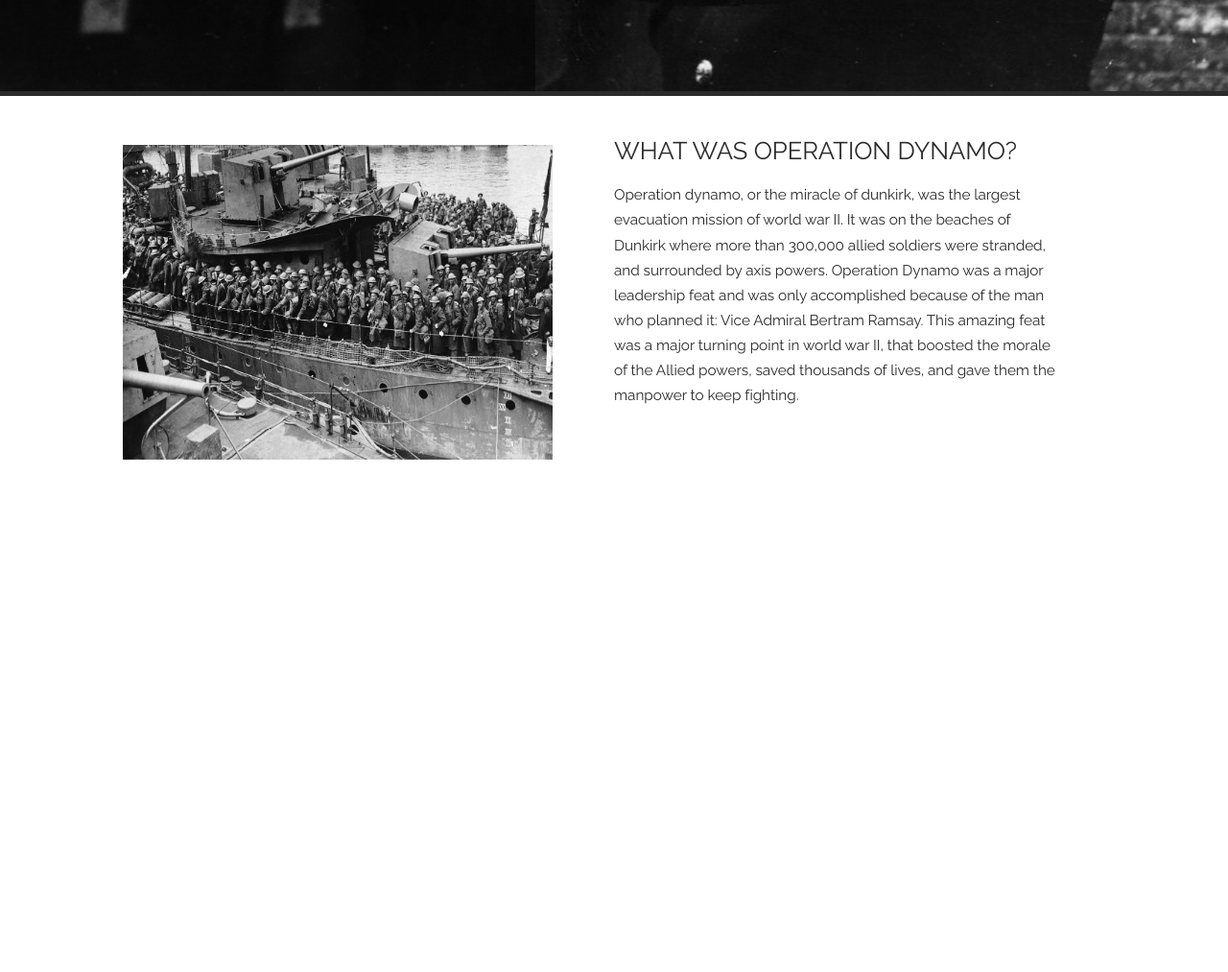
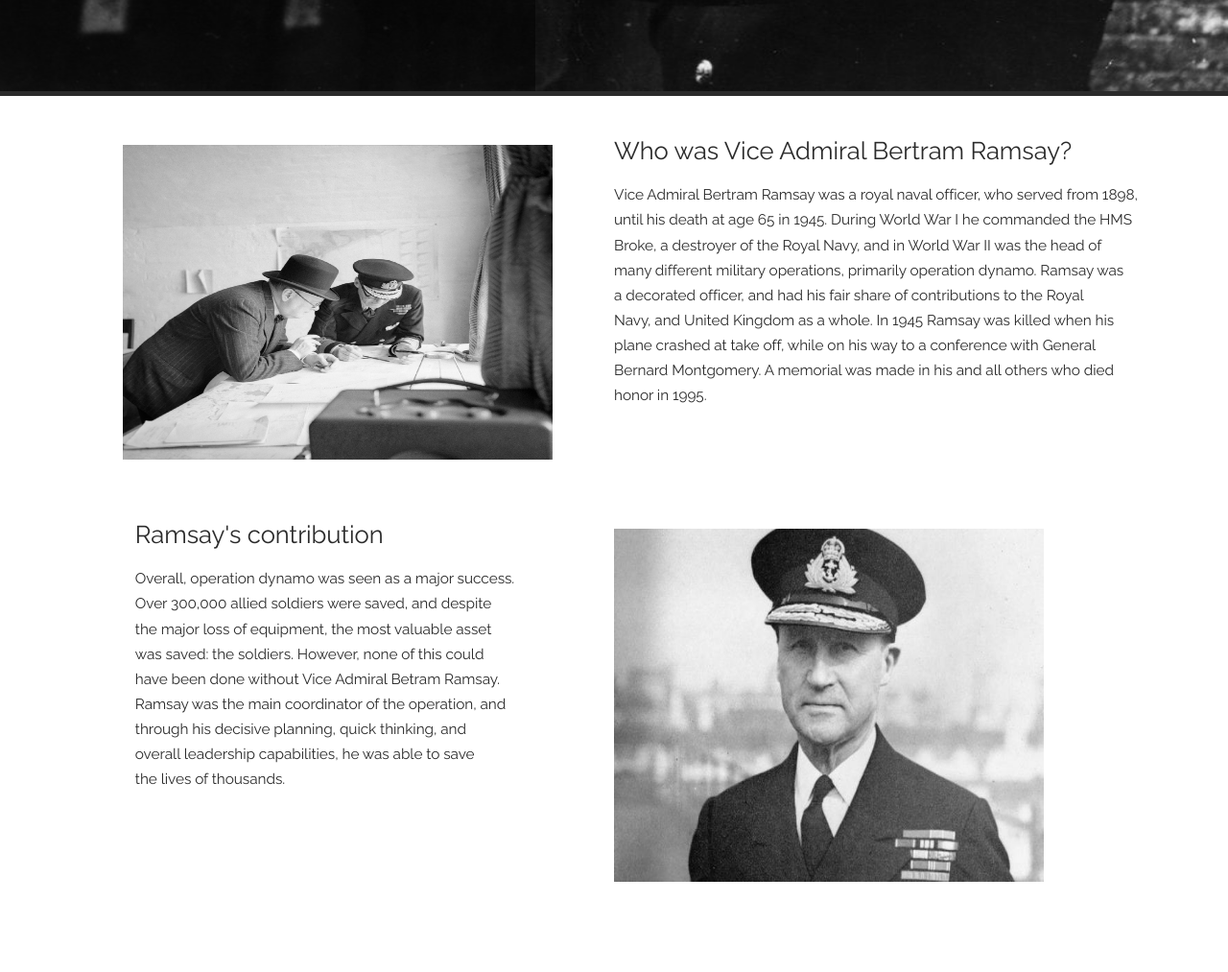
Before and after one commit to Abismal02/Abismal02, a plain HTML site: page The Man.html in a window 1280 px wide. Shown: the part 529-1542 px from the top of the page at 96% size. Before the commit the page ends 1142 px from the top, so only its background shows below. Drawn offline with Linux system fonts and the light colour scheme.

Commit message:
Update The Man.html

```diff
--- a/The Man.html
+++ b/The Man.html
@@ -51,7 +51,7 @@
     style=" position: absolute; z-index: index -3; width:100.06%; left: -1px; height: 73.4%; top: 5%; z-index:1;">
 
     <p  id="texts" style=" white-space:nowrap; font-size:4vw; color:#dedede; position: absolute;z-index:3; top: 20%;
-    "><a   target: self; style="color:#fff; text-decoration: none; z-index:1;" >THE <span class="br"></span>  <span style="color:#cc042c;">MISSION</span></p>
+    "><a   target: self; style="color:#fff; text-decoration: none; z-index:1;" >THE <span class="br"></span>  <span style="color:#cc042c;">MAN</span></p>
 
     <p  id="texts" style=" white-space:nowrap; font-size:100%; color:#dedede; position: absolute;z-index:3; top: -1%; left:8%;
     "><a href="index.html"  target: self; style="color:#2b2b2b; text-decoration: none; z-index:1;" >OPERATION <span style="color:#cc042c;">DYNAMO</span></p>
@@ -74,22 +74,42 @@
 <hr style="height:2px; background:#2b2b2b; z-index:5; position: absolute; border:0px; top:77%; width:100.04%; left: -.05%;height:5px;">
 
  <p  id="texts" style=" white-space:nowrap; font-size:2vw; color:#dedede; position: absolute;z-index:3; top: 80%; left:50%;
-    "><a  target: self; style="color:#2b2b2b; text-decoration: none; z-index:1;" ><span style="color:#2b2b2b;">WHAT WAS OPERATION DYNAMO?</span></p>
+    "><a  target: self; style="color:#2b2b2b; text-decoration: none; z-index:1;" ><span style="color:#2b2b2b;">Who was Vice Admiral Bertram Ramsay?</span></p>
 
 <p  id="texts" style=" white-space:nowrap; font-size:1.2vw; color:#dedede; position: absolute;z-index:3; top: 88%; left:50%; line-height:170%;
-    "><a  target: self; style="color:#2b2b2b; text-decoration: none; z-index:1;" >Operation dynamo, or the miracle of dunkirk, was the largest<br>
-     evacuation mission of world war II. It was on the beaches of <br>
-     Dunkirk where more than 300,000 allied soldiers were stranded,<br>
-     and surrounded by axis powers. Operation Dynamo was a major <br>
-     leadership feat and was only accomplished because of the man <br>
-     who planned it: Vice Admiral Bertram Ramsay. This amazing feat<br>
-      was a major turning point in world war II, that boosted the morale <br>
-     of the Allied powers, saved thousands of lives, and gave them the <br>
-     manpower to keep fighting.</p>
+    "><a  target: self; style="color:#2b2b2b; text-decoration: none; z-index:1;" >
+    Vice Admiral Bertram Ramsay was a royal naval officer, who served from 1898, <br>
+    until his death at age 65 in 1945. During World War I he commanded the HMS<br>
+     Broke, a destroyer of the Royal Navy, and in World War II was the head of <br>
+     many different military operations, primarily operation dynamo. Ramsay was<br>
+      a decorated officer, and had his fair share of contributions to the Royal <br>
+      Navy, and United Kingdom as a whole. In 1945 Ramsay was killed when his <br>
+      plane crashed at take off, while on his way to a conference with General <br>
+      Bernard Montgomery. A memorial was made in his and all others who died<br>
+       honor in 1995.</p>
 
-     <img src="images/extender.png" style="top:100%; position: absolute;">
+       <p  id="texts" style=" white-space:nowrap; font-size:2vw; color:#dedede; position: absolute;z-index:3; top: 130%; left:11%;
+     "><a  target: self; style="color:#2b2b2b; text-decoration: none; z-index:1;" ><span style="color:#2b2b2b;">Ramsay's contribution</span></p>
 
-<img src="images/boatwalotofguys.jpg"
+<p  id="texts" style=" white-space:nowrap; font-size:1.2vw; color:#dedede; position: absolute;z-index:3; top: 138%; left:11%; line-height:170%;
+    "><a  target: self; style="color:#2b2b2b; text-decoration: none; z-index:1;" >
+   Overall, operation dynamo was seen as a major success.<br>
+    Over 300,000 allied soldiers were saved, and despite <br>
+    the major loss of equipment, the most valuable asset <br>
+    was saved: the soldiers. However, none of this could <br>
+    have been done without Vice Admiral Betram Ramsay. <br>
+    Ramsay was the main coordinator of the operation, and<br>
+     through his decisive planning, quick thinking, and<br>
+      overall leadership capabilities, he was able to save<br>
+       the lives of thousands.</p>
+
+     <img src="images/extender.png" style="top:150%; position: absolute;">
+
+<img src="images/BW1.jpg"
  style="position: absolute; top:85%; height:41vh; width:35vw;left:10%;">
 
+ <img src="images/BRAMSAY2.jpg"
+ style="position: absolute; top:135%; height:46vh; width:35vw;left:50%;">
+
+
 </html>
```
